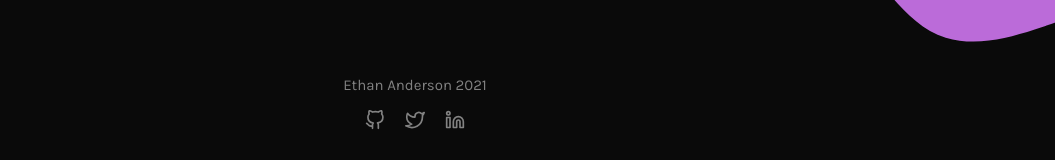
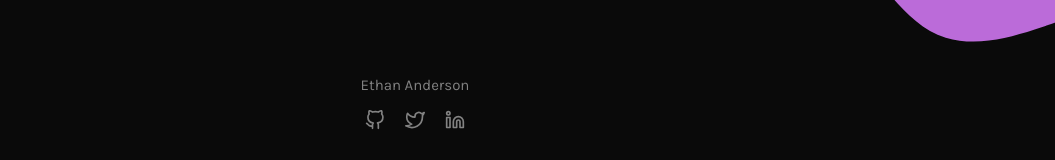
Before and after one commit to ZaphodAndo/personal-site, a Next.js app: page / in a window 1280 px wide. Shown: the part 2543-2703 px from the top of the page, without its empty margins (225-1280 px from the left). Built offline with nearby package versions, Linux system fonts and the light colour scheme.

Commit message:
Updated the footer to remove date

```diff
--- a/components/Footer/Footer.tsx
+++ b/components/Footer/Footer.tsx
@@ -5,7 +5,7 @@ import styles from "./Footer.module.css";
 function Footer() {
   return (
     <div className={styles.footer}>
-      <p>Ethan Anderson 2021</p>
+      <p>Ethan Anderson</p>
       <SocialLinks colour="#828282" />
     </div>
   );
```
